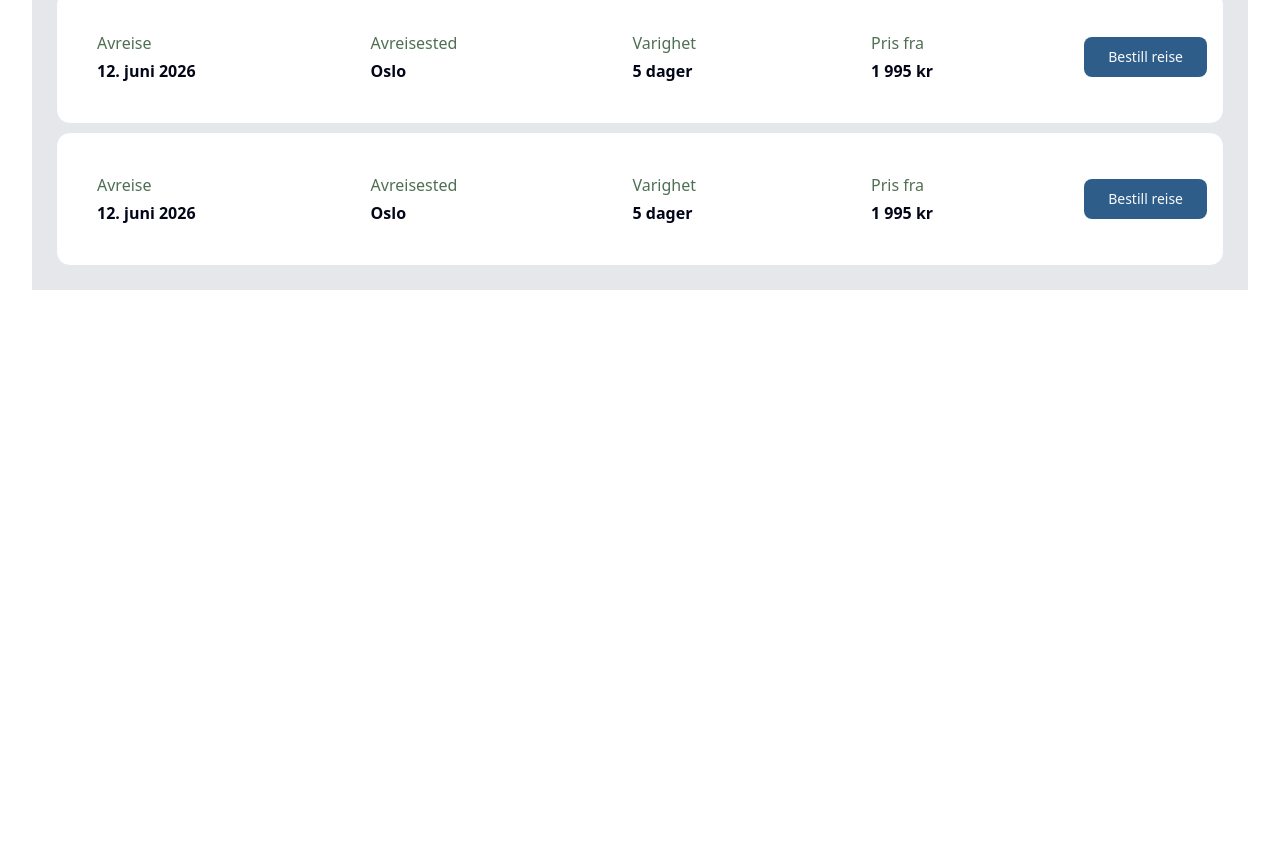
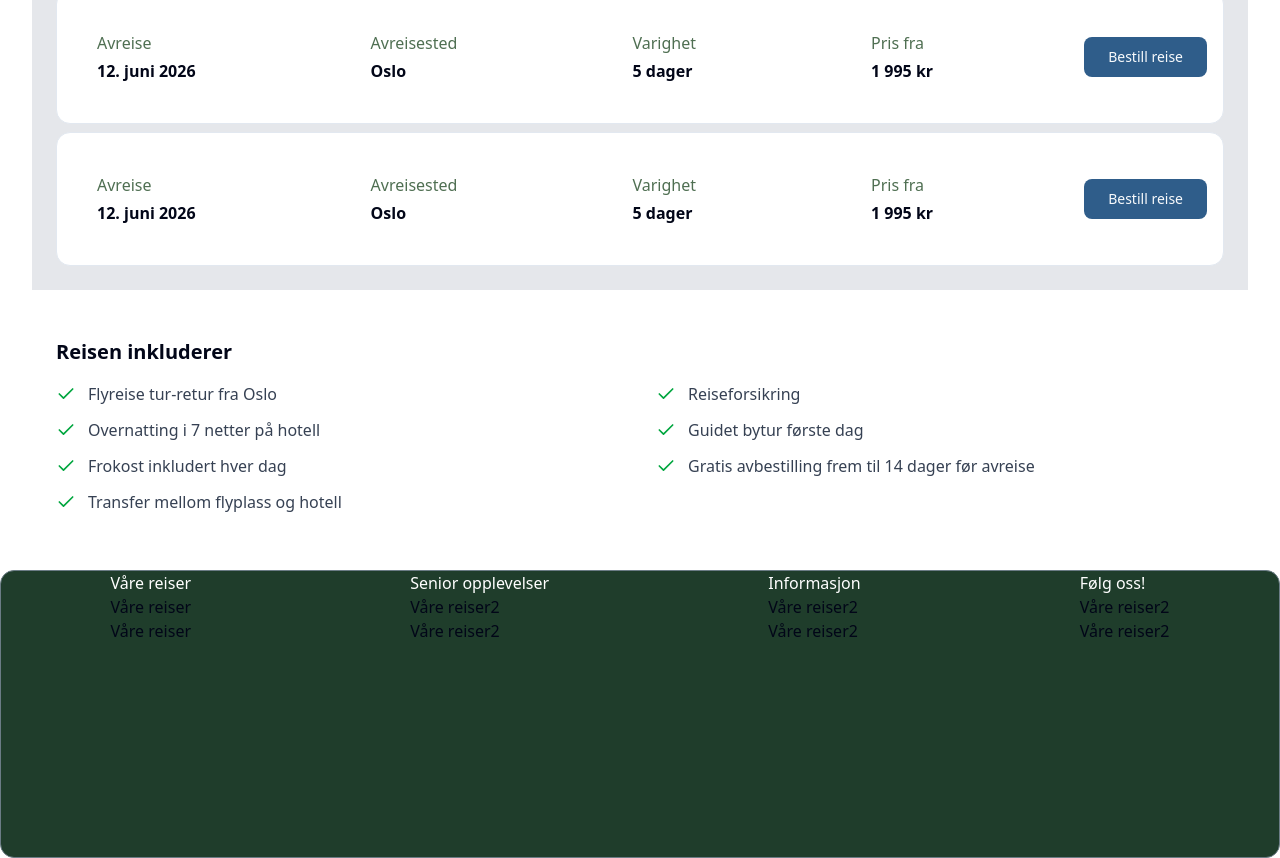
Before and after one commit to TheodorTredal/Senior-opplevelser-frontend, a Next.js app: page /reiser/1 in a window 1280 px wide. Shown: the part 1134-1992 px from the top of the page. Before the commit the page ends 1456 px from the top, so only its background shows below. Built offline with nearby package versions, Linux system fonts and the light colour scheme.

Commit message:
LA til footer

```diff
--- a/app/layout.tsx
+++ b/app/layout.tsx
@@ -2,6 +2,7 @@ import type { Metadata } from "next";
 import { Geist, Geist_Mono } from "next/font/google";
 import "./globals.css";
 import { Navbar } from "@/src/components/navbar";
+import { Footer } from "@/src/components/footer";
 
 const geistSans = Geist({
   variable: "--font-geist-sans",
@@ -30,6 +31,7 @@ export default function RootLayout({
       >
         <Navbar></Navbar>
         {children}
+        <Footer></Footer>
       </body>
     </html>
   );
--- a/app/reiser/[reiseSideId]/page.tsx
+++ b/app/reiser/[reiseSideId]/page.tsx
@@ -1,6 +1,7 @@
 import { ReiseBreadcrumb } from "@/src/components/reiseBreadCrumb"
 import { InfoOmReisen } from "@/src/components/infoOmTuren";
 import { DatoOgPriser } from "@/src/components/datoOgPris";
+import { ReisenInkluderer } from "@/src/components/reisenInkluderer";
 
 
 const testImg = "";
@@ -49,6 +50,10 @@ export default async function ReisePage({
             </div>
         </section>
 
+        <section>
+            <ReisenInkluderer></ReisenInkluderer>
+        </section>
+
     </main>
 
 
--- a/app/reiser/alle-reiser/page.tsx
+++ b/app/reiser/alle-reiser/page.tsx
@@ -60,11 +60,11 @@ export default function AlleReiserPage() {
 
 
         <div className="flex gap-8 pt-10">
-          <aside className="p-2">
+          <aside className=" w-72 p-2">
             <ReiseFilter />
           </aside>
 
-            <section className="flex flex-col gap-10 w-full">
+            <section className="flex flex-col gap-4 w-full">
               {vestlandetReiser.map((reise) => (
                   <div key={reise.slug} className="p-2 w-full">
                   <ReiseCard {...reise} />
--- a/src/components/filtrerReiser.tsx
+++ b/src/components/filtrerReiser.tsx
@@ -8,7 +8,7 @@ import { Checkbox } from "@/components/ui/checkbox"
 
 export const ReiseFilter = () => {
   return (
-    <Card className="w-96">
+    <Card className="w-full">
       <div className="p-6 space-y-6">
         <CardTitle className="text-xl">
           Filtrer reiser
--- /dev/null
+++ b/src/components/footer.tsx
@@ -0,0 +1,62 @@
+
+
+
+export const Footer = () => {
+
+
+
+    return (
+        <div className="w-full h-72 bg-brand-navbar border border-brand-detail rounded-xl">
+            <div className="flex justify-around">
+                <div>
+                    <h3 className="text-white">
+                        Våre reiser
+                    </h3>
+                    <p>
+                        Våre reiser
+                    </p>
+                    <p>
+                        Våre reiser
+                    </p>
+                </div>
+
+                <div>
+                    <h3 className="text-white">
+                        Senior opplevelser
+                    </h3>
+                    <p>
+                        Våre reiser2
+                    </p>
+                    <p>
+                        Våre reiser2
+                    </p>
+                </div>
+
+                <div>
+                    <h3 className="text-white">
+                        Informasjon
+                    </h3>
+                    <p>
+                        Våre reiser2
+                    </p>
+                    <p>
+                        Våre reiser2
+                    </p>
+                </div>
+
+                <div>
+                    <h3 className="text-white">
+                        Følg oss!
+                    </h3>
+                    <p>
+                        Våre reiser2
+                    </p>
+                    <p>
+                        Våre reiser2
+                    </p>
+                </div>
+
+            </div>
+        </div>
+    )
+}
--- a/src/components/reiseCard.tsx
+++ b/src/components/reiseCard.tsx
@@ -36,7 +36,7 @@ export const ReiseCard = ({
         group
         flex flex-row items-stretch
         overflow-hidden
-        w-72 h-72
+        w-full h-72
         p-0
         cursor-pointer
         transition-shadow
--- /dev/null
+++ b/src/components/reiseProgram.tsx
@@ -0,0 +1,13 @@
+
+
+export const ProgramKomponent = () => {
+
+    return (
+        <div className="w-full">
+
+        </div>
+    )
+
+
+
+}
--- /dev/null
+++ b/src/components/reisenInkluderer.tsx
@@ -0,0 +1,47 @@
+import React from 'react';
+import { Check } from 'lucide-react';
+
+/**
+ * Skal ha bullet points over hva reisen inkluderer.
+ */
+const inkludert = [
+  'Flyreise tur-retur fra Oslo',
+  'Overnatting i 7 netter på hotell',
+  'Frokost inkludert hver dag',
+  'Transfer mellom flyplass og hotell',
+  'Reiseforsikring',
+  'Guidet bytur første dag',
+  'Gratis avbestilling frem til 14 dager før avreise'
+];
+
+export const ReisenInkluderer = () => {
+  const midpoint = Math.ceil(inkludert.length / 2);
+  const leftColumn = inkludert.slice(0, midpoint);
+  const rightColumn = inkludert.slice(midpoint);
+
+  return (
+    <div className="w-full p-6 rounded-lg">
+      <h3 className="text-xl font-semibold mb-4">Reisen inkluderer</h3>
+      <div className="grid grid-cols-1 md:grid-cols-2 gap-x-8 gap-y-3">
+        <ul className="space-y-3">
+          {leftColumn.map((item, index) => (
+            <li key={index} className="flex items-start gap-3">
+              <Check className="w-5 h-5 text-green-600 mt-0.5" />
+              <span className="text-gray-700">{item}</span>
+            </li>
+          ))}
+        </ul>
+        <ul className="space-y-3">
+          {rightColumn.map((item, index) => (
+            <li key={index} className="flex items-start gap-3">
+              <Check className="w-5 h-5 text-green-600 mt-0.5" />
+              <span className="text-gray-700">{item}</span>
+            </li>
+          ))}
+        </ul>
+      </div>
+    </div>
+  );
+};
+
+export default ReisenInkluderer;
```
